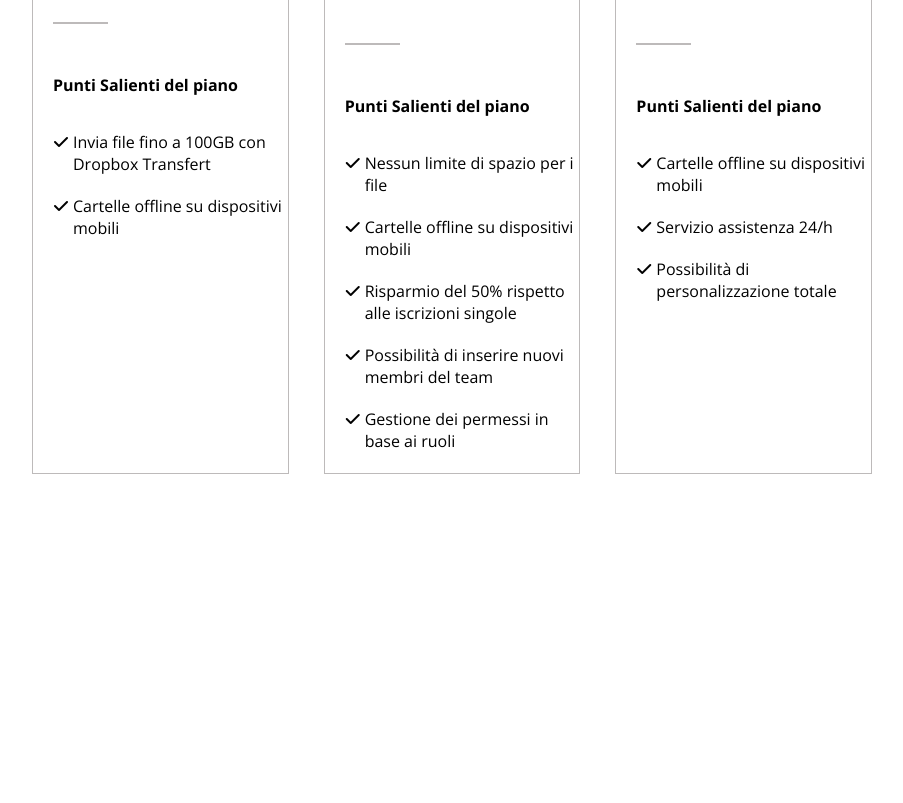
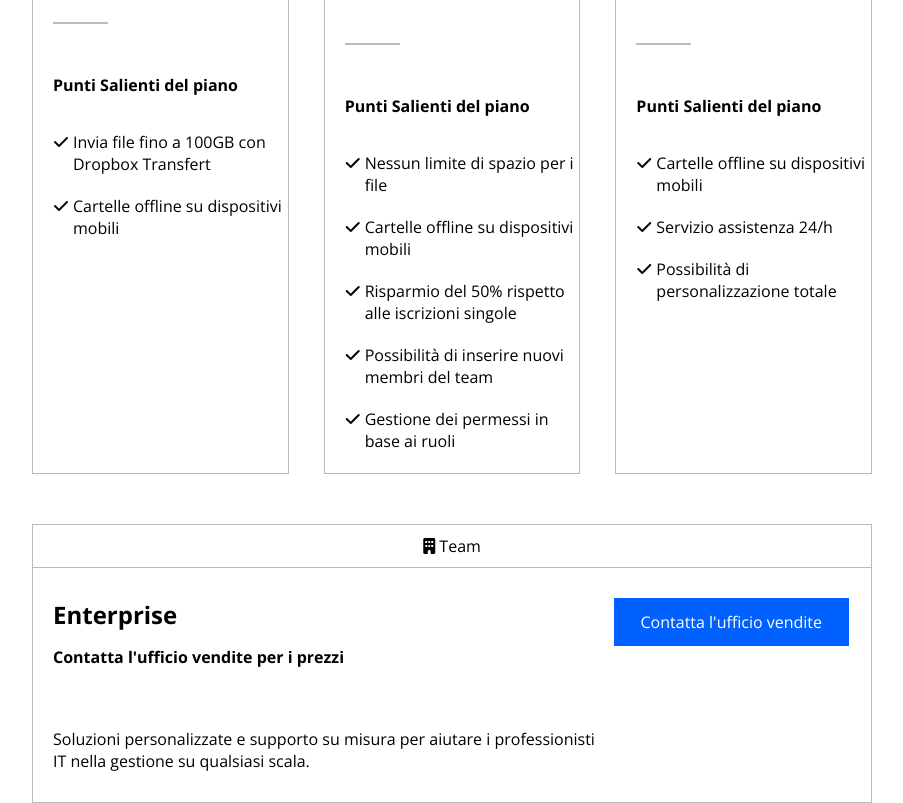
Before and after one commit to marraguglielmo/htmlcss-dropbox, a plain HTML site: page index.html in a window 1280 px wide. Shown: the part 1677-2480 px from the top of the page, without its empty margins (188-1091 px from the left). Before the commit the page ends 2193 px from the top, so only its background shows below. Drawn offline with nearby package versions, Linux system fonts and the light colour scheme.

Commit message:
[add] card 4

```diff
--- a/css/style.css
+++ b/css/style.css
@@ -63,6 +63,7 @@ h4{
 }
 
 .btn{
+    width: fit-content;
     padding: 8px 15px;
 }
 .btn-blue{
@@ -214,6 +215,7 @@ section .big-container{
 }
 .box-cards .card{
     width: calc(100% / 3);
+    height: 100%;
     border: 1px solid var(--border-gray);
 }
 .box-cards .card:nth-child(2){
@@ -226,7 +228,6 @@ section .big-container{
 }
 .card .body-card{
     padding: 30px 20px;
-    height: 100%;
     flex-direction: column;
 }
 /* TOP BODY CARD */
@@ -288,3 +289,35 @@ section .big-container{
 .card .body-card .bot-body ul li span{
     font-family: 'Open Sans';
 }
+
+/* CARD 4 */
+.card.card-4{
+    margin-top: 50px;
+    border: 1px solid var(--border-gray);
+
+}
+.card.card-4 h4{
+    margin-top: 15px;
+}
+.card.card-4 p{
+    margin-top: 60px;
+    max-width: 550px;
+}
+.card.card-4 .body-card{
+    flex-direction: row;
+}
+.card.card-4 .card-l{
+    width: 70%;
+}
+.card.card-4 .card-r{
+    width: 30%;
+}
+.card.card-4 .card-r .btn{
+    margin: 40px auto 0;
+    justify-content: center;
+    align-items: center;
+    margin: 0 auto;
+    width: 98%;
+    padding: 13px 0;
+
+}
--- a/index.html
+++ b/index.html
@@ -78,7 +78,7 @@
             </section>
             <!-- /JUMBOTRON -->
 
-            <!-- PLANES CARD -->
+            <!-- PLANS CARD -->
             <section class="main-container">
                 <section class="plans">
                     <div>
@@ -331,11 +331,35 @@
                     </div>
                     <!-- /cards -->
                 </section>
+
+                <!-- CARD 4 -->
+                <section>
+                    <div class="card card-4">
+                        <!-- TOP CARD -->
+                        <div class="top-card">
+                            <span><i class="fa-solid fa-building"></i></span>
+                            <span>Team</span>
+                        </div>
+                        <div class="body-card d-flex">
+                            <!-- /TOP CARD -->
+                        <div class="card-l">
+                            <h3>Enterprise</h3>
+                            <h4>Contatta l'ufficio vendite per i prezzi</h4>
+                            <p>Soluzioni personalizzate e supporto su misura per aiutare i professionisti IT nella gestione su qualsiasi scala.</p>
+                        </div>
+                        <div class="card-r">
+                            <div class="d-flex">
+                                <a href="#" class="btn btn-blue d-flex">Contatta l'ufficio vendite</a>
+                            </div>
+                        </div>
+                        </div>
+                    </div>
+                </section>
             </section>
 
 
 
-            <!-- /PLANES CARD -->
+            <!-- /PLANS CARD -->
 
 
         </main>
```
